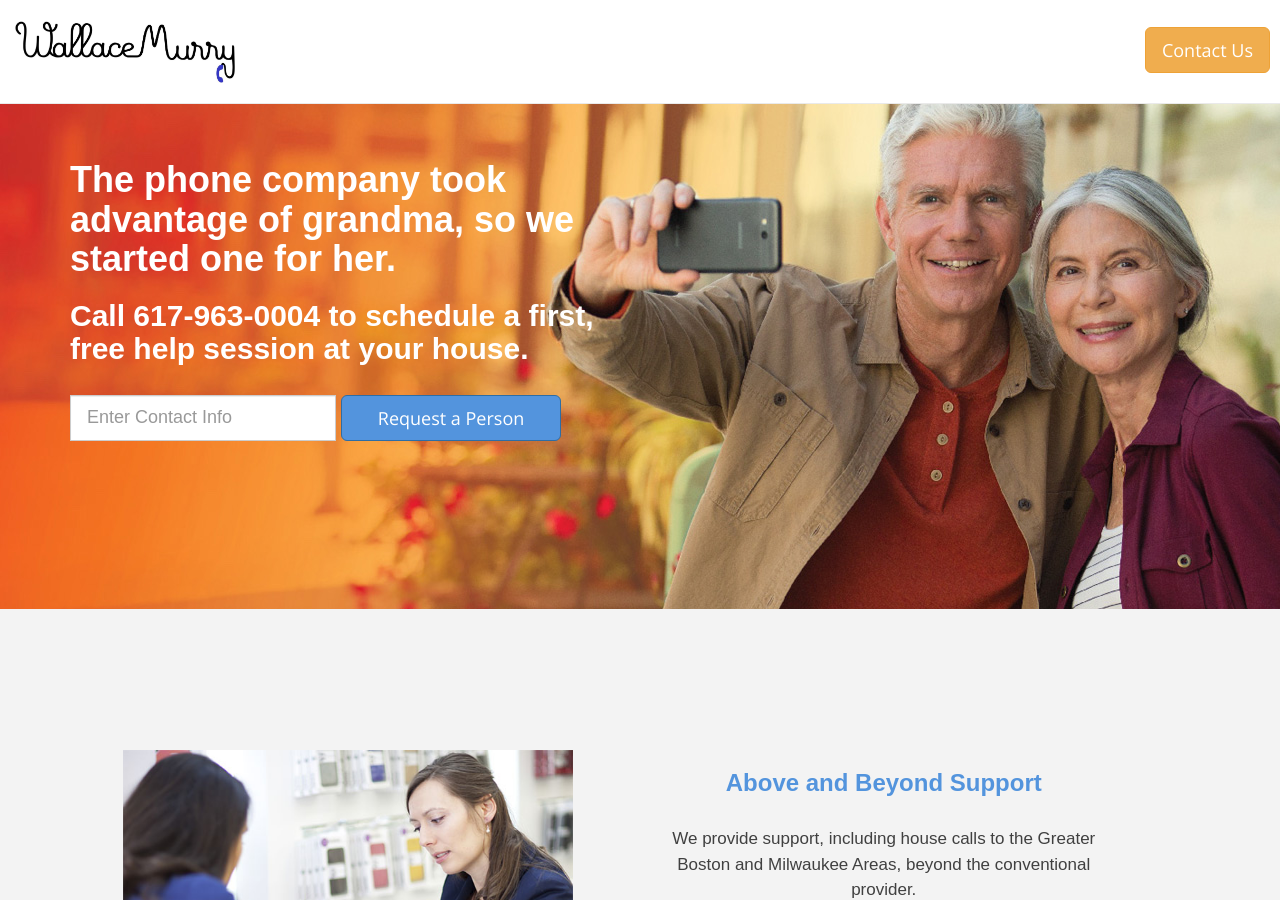
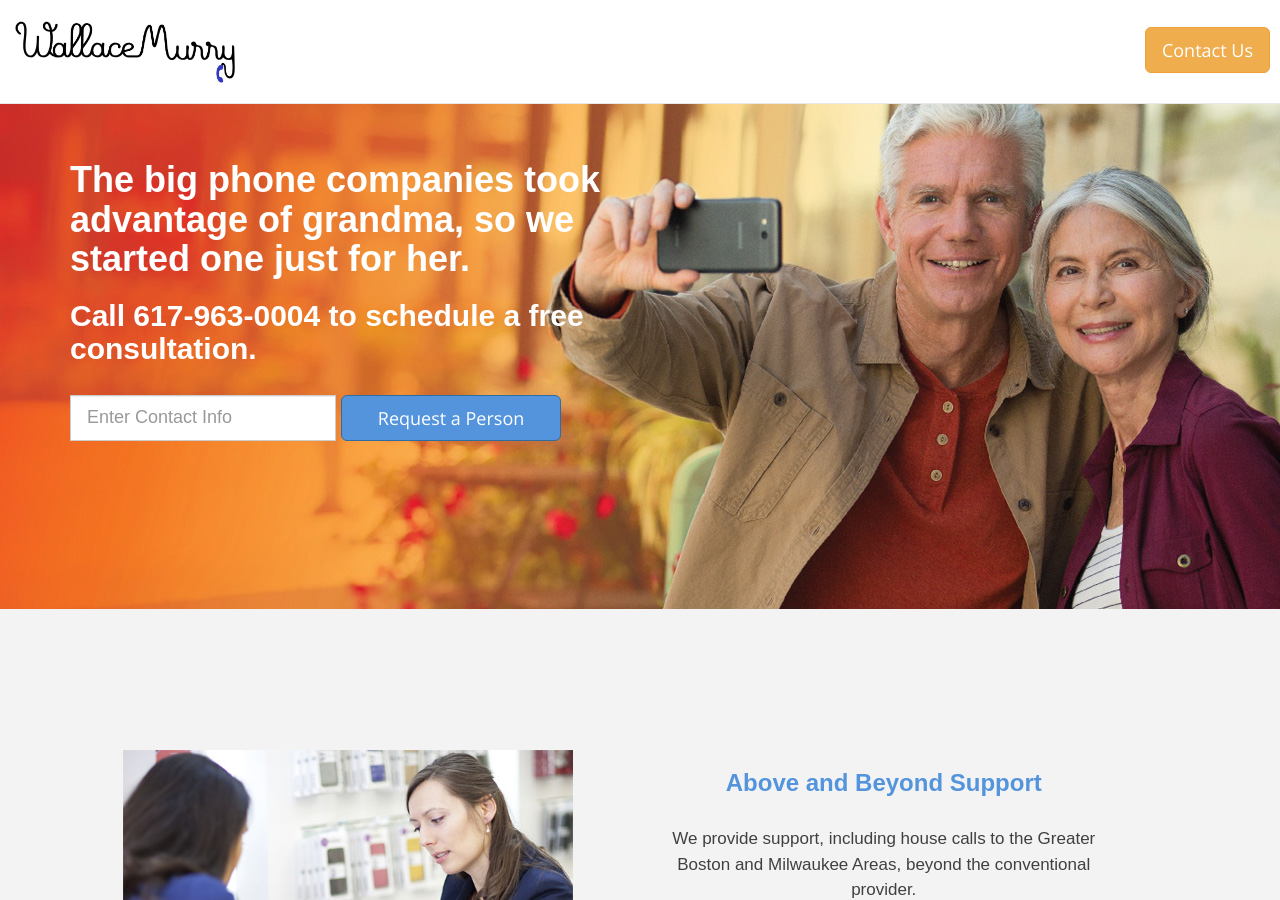
Before and after one commit to jalague/wallacemurry, a Jekyll site: the page built from index.html, in a window 1280 px wide and 900 px high. Built offline with Jekyll 4.4.1, drawn with Linux system fonts in a browser that asks for light colours; nearby versions of some CDN libraries.

Commit message:
new google search copy

```diff
--- a/_layouts/homepage.html
+++ b/_layouts/homepage.html
@@ -19,12 +19,12 @@ layout: base_home
 
       <div class='col-md-6 '>
         <h1 class='main-headline'>
-          The phone company took advantage of grandma, so we started one for her.
+          The big phone companies took advantage of grandma, so we started one just for her.
 
 
         </h1>
         <h2 class='sub-main-headline'>
-          Call 617-963-0004 to schedule a first, free help session at your house.
+          Call 617-963-0004 to schedule a free consultation.
 
 
         </h2>
--- a/index.html
+++ b/index.html
@@ -1,7 +1,7 @@
 ---
 layout: homepage
-title: Wallace Murry, the unlimited network for 65+
-subtitle: We buy service in massive bulk from the four largest carriers and resell it at a large discount, while including personalized customer support.
+title: Wallace Murry - The Empathetic Phone Company
+subtitle: We offer phone plans with hands-on support, like setting up your email, moving your phone number to a new device, transporting contacts, and more.
 ---
 
 
```
